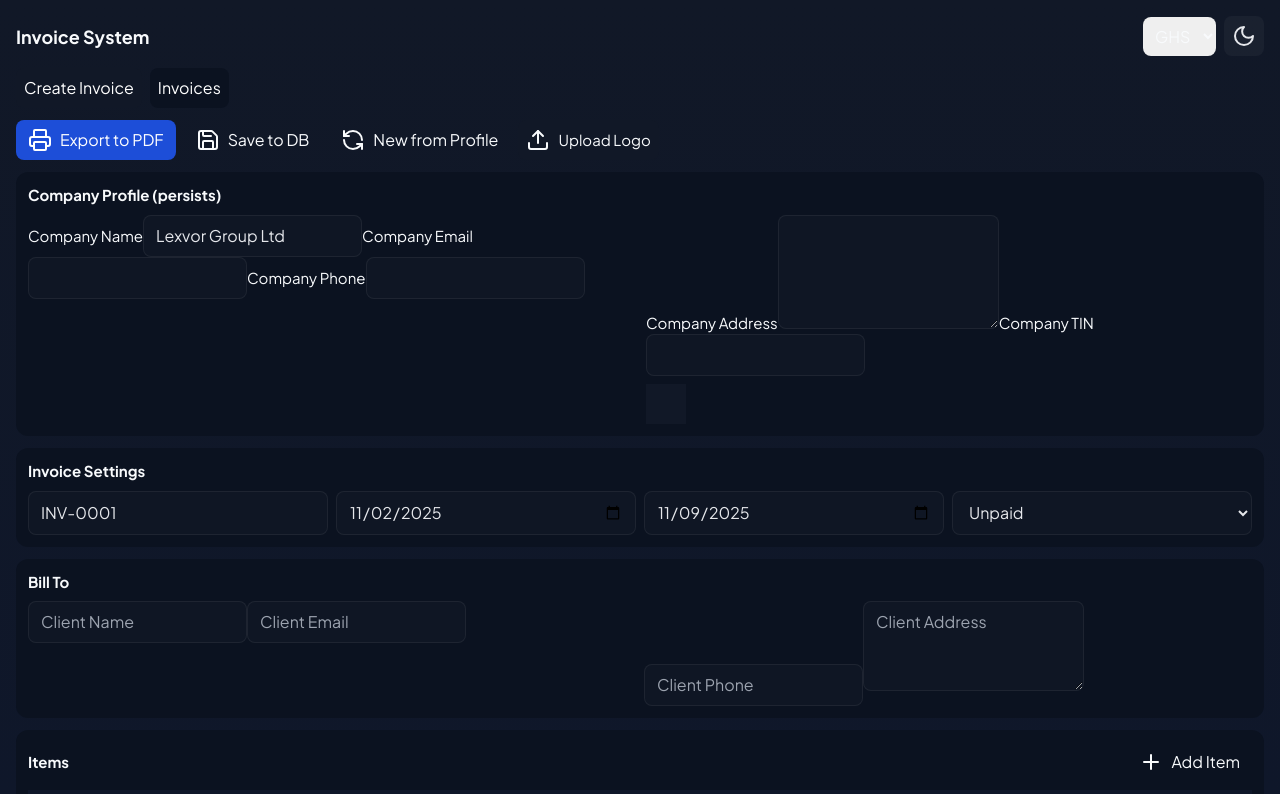
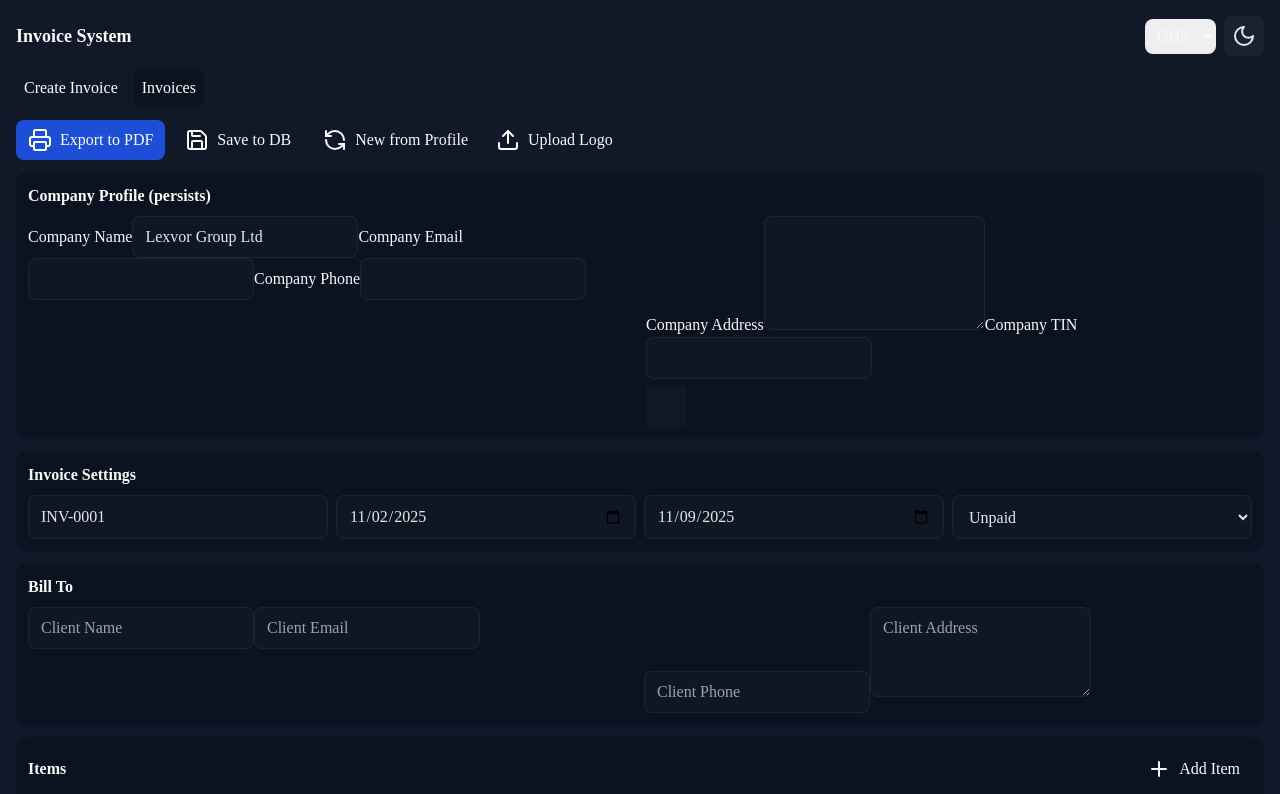
Before and after one commit to dannykalklus-wq/Invoice-App, a Next.js app: page / in a window 1280 px wide. Shown: the top 794 px of the page. Built offline with nearby package versions, Linux system fonts and the light colour scheme.

Commit message:
Update layout.tsx

```diff
--- a/app/layout.tsx
+++ b/app/layout.tsx
@@ -1,29 +1,13 @@
-import "./globals.css";
-import type { Metadata } from "next";
-import { Plus_Jakarta_Sans, JetBrains_Mono } from "next/font/google";
-
+import './globals.css';
+import type { Metadata } from 'next';
 export const metadata: Metadata = {
-  title: "Invoice System",
-  description: "Professional invoice system with premium PDF output",
+  title: 'Invoice System',
+  description: 'Cloud-based invoice system built with Next.js'
 };
-
-const jakarta = Plus_Jakarta_Sans({
-  subsets: ["latin"],
-  variable: "--font-jakarta",
-  weight: ["400", "500", "600", "700", "800"]
-});
-
-const mono = JetBrains_Mono({
-  subsets: ["latin"],
-  variable: "--font-mono"
-});
-
 export default function RootLayout({ children }: { children: React.ReactNode }) {
   return (
-    <html lang="en" suppressHydrationWarning>
-      <body className={`${jakarta.variable} ${mono.variable} font-sans text-[15px] antialiased`}>
-        {children}
-      </body>
+    <html lang="en">
+      <body>{children}</body>
     </html>
   );
 }
```
